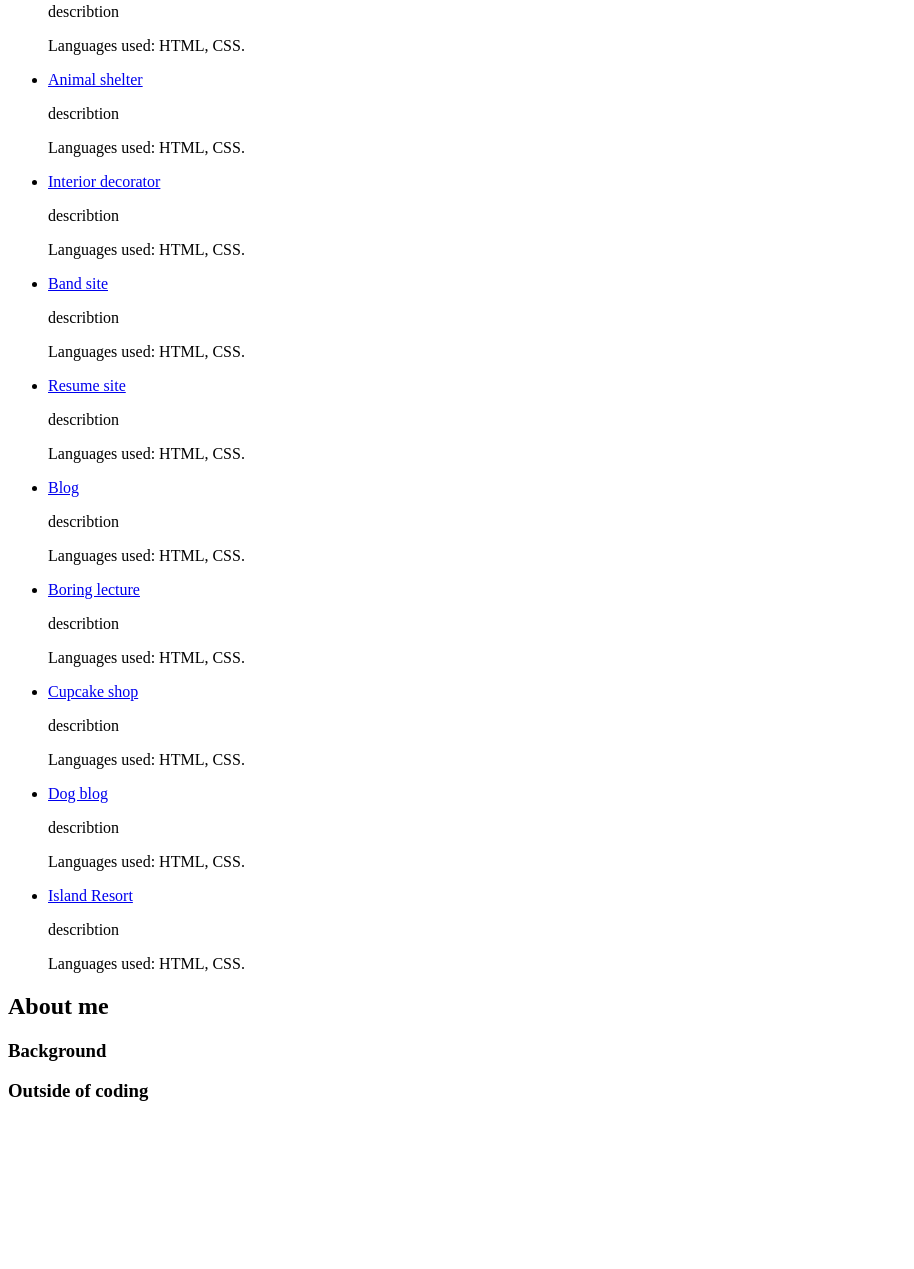
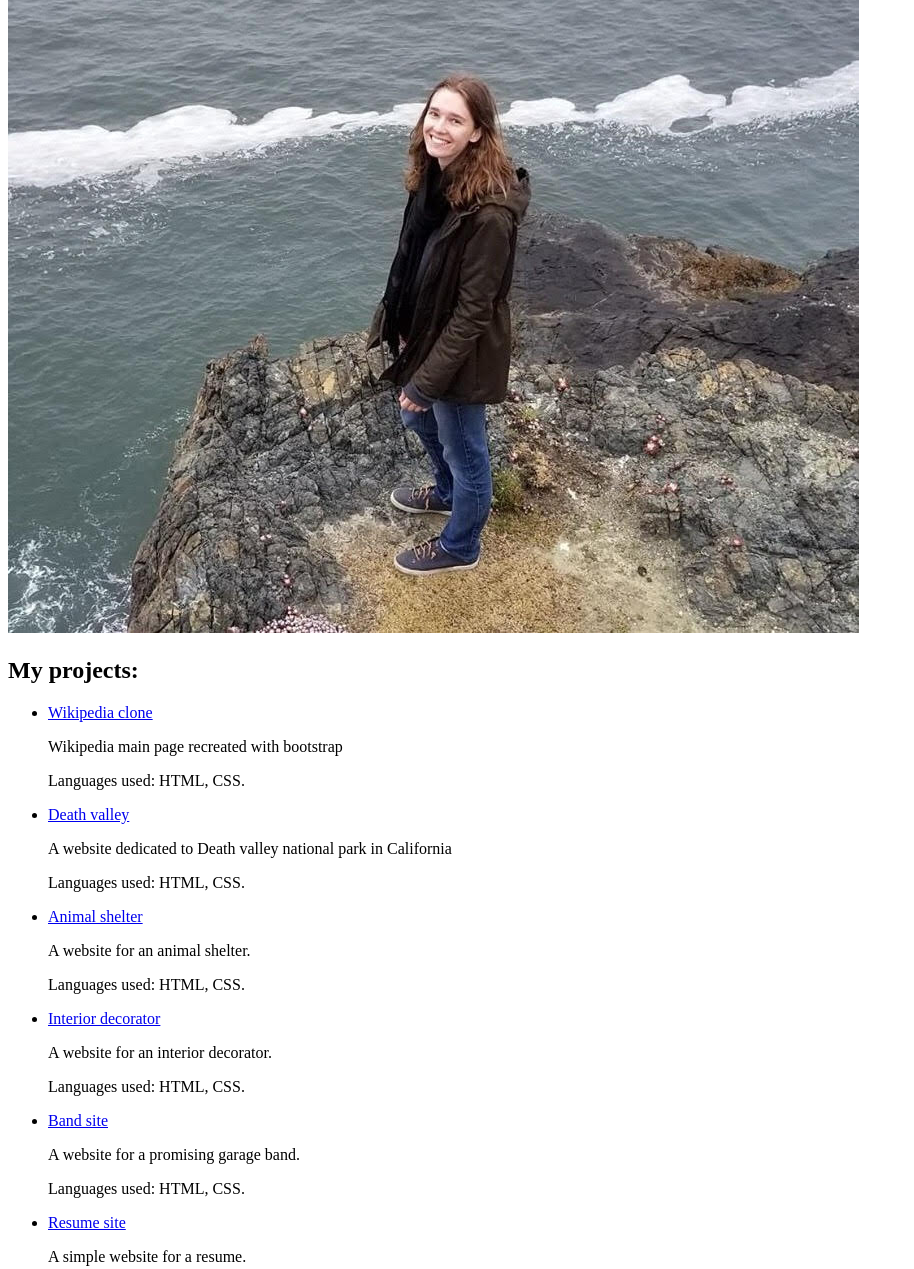
Before and after one commit to telpuhova/portfolio, a plain HTML site: page index.html in a window 1280 px wide. Shown: the part 298-1567 px from the top of the page, without its empty margins (0-914 px from the left). Before the commit the page ends 1419 px from the top, so only its background shows below. Drawn offline with Linux system fonts and the light colour scheme.

Commit message:
more content added to html

```diff
--- a/index.html
+++ b/index.html
@@ -6,69 +6,69 @@
 </head>
 <body>
   <h1>Natalia Telpukhova</h1>
-  <img src="" alt="photo">
+  <img src="img/ph.jpg" alt="photo">
   <h2>My projects:</h2>
   <ul>
     <li>
       <a href="https://github.com/telpuhova/wikipedia-clone">Wikipedia clone</a>
-      <p>describtion</p>
+      <p>Wikipedia main page recreated with bootstrap</p>
       <p>Languages used: HTML, CSS.
     </li>
     <li>
       <a href="https://github.com/telpuhova/death-valley-website">Death valley</a>
-      <p>describtion</p>
+      <p>A website dedicated to Death valley national park in California</p>
       <p>Languages used: HTML, CSS.
     </li>
     <li>
       <a href="https://github.com/telpuhova/animal-shelter">Animal shelter</a>
-      <p>describtion</p>
+      <p>A website for an animal shelter.</p>
       <p>Languages used: HTML, CSS.
     </li>
     <li>
       <a href="https://github.com/telpuhova/interior-decorator">Interior decorator</a>
-      <p>describtion</p>
+      <p>A website for an interior decorator.</p>
       <p>Languages used: HTML, CSS.
     </li>
     <li>
       <a href="https://github.com/telpuhova/band-site">Band site</a>
-      <p>describtion</p>
+      <p>A website for a promising garage band.</p>
       <p>Languages used: HTML, CSS.
     </li>
     <li>
       <a href="https://github.com/telpuhova/resume-site">Resume site</a>
-      <p>describtion</p>
+      <p>A simple website for a resume.</p>
       <p>Languages used: HTML, CSS.
     </li>
     <li>
       <a href="https://github.com/telpuhova/blog">Blog</a>
-      <p>describtion</p>
+      <p>A website for an everyday blog.</p>
       <p>Languages used: HTML, CSS.
     </li>
     <li>
       <a href="https://github.com/telpuhova/boring-lecture">Boring lecture</a>
-      <p>describtion</p>
+      <p>A website for a lecture.</p>
       <p>Languages used: HTML, CSS.
     </li>
     <li>
       <a href="https://github.com/telpuhova/cupcake-shop">Cupcake shop</a>
-      <p>describtion</p>
+      <p>A website for a cupcake shop.</p>
+      <p>Languages used: HTML, CSS.
+    </li>
+    <li>
+      <a href="https://github.com/telpuhova/website-for-resort">Island Resort</a>
+      <p>A website for a tropical island resort.</p>
       <p>Languages used: HTML, CSS.
     </li>
     <li>
       <a href="https://github.com/telpuhova/dogblog">Dog blog</a>
-      <p>describtion</p>
-      <p>Languages used: HTML, CSS.
-    </li>
-    <li>
-      <a href="https://github.com/telpuhova/website-for-resort">Island Resort</a>
-      <p>describtion</p>
+      <p>A blog for a dog.</p>
       <p>Languages used: HTML, CSS.
     </li>
   </ul>
   <h2>About me</h2>
   <h3>Background</h3>
-  <p></p>
+  <p>Before coming to Epicodus, I used to be a research engineer in the field of microelectronics. </p>
   <h3>Outside of coding</h3>
-  <p></p>
+  <p>Aside from trying to find a coding job, I spend my days trying to teach myself to play a guitar and draw cartoons.</p>
 </body>
 </html>
```
Also changed, not shown: img/ph.jpg (added).
